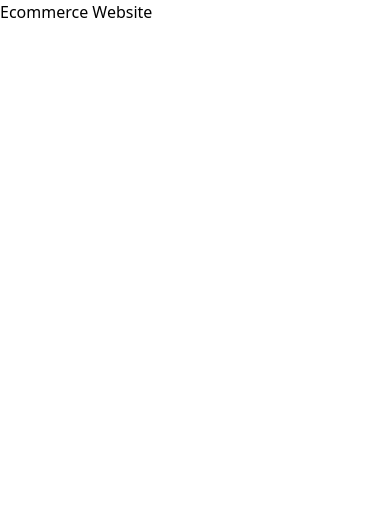
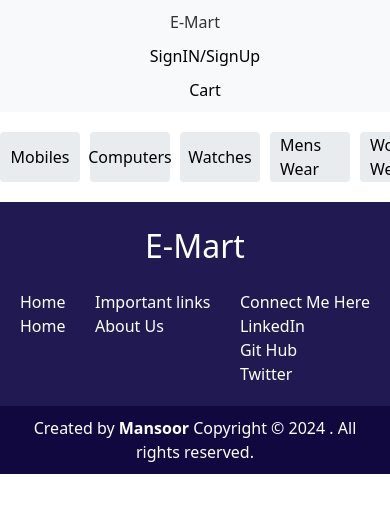
Before and after one commit to Mansoor-P/E-Commerce-Website, a React (Vite) app: page / in a window 390 px wide. Shown: the top 512 px of the page. Built offline with nearby package versions, Linux system fonts and the light colour scheme.

Commit message:
Landing Page with Navbar and Footer Designed responsive

```diff
--- a/src/App.jsx
+++ b/src/App.jsx
@@ -1,11 +1,15 @@
 import "react";
 import "./App.css";
 import "./index.css";
+import { Route, Routes } from "react-router-dom";
+import LandingPage from "./stores/pages/LandingPage";
 
 function App() {
   return (
     <>
-      <h1 className="text-3xl font-bold ">Ecommerce Website</h1>
+      <Routes>
+        <Route path="/" element={<LandingPage />} />
+      </Routes>
     </>
   );
 }
--- a/src/main.jsx
+++ b/src/main.jsx
@@ -1,10 +1,12 @@
-import React from 'react'
-import ReactDOM from 'react-dom/client'
-import App from './App.jsx'
+import React from "react";
+import ReactDOM from "react-dom/client";
+import App from "./App.jsx";
+import { BrowserRouter } from "react-router-dom";
 
-
-ReactDOM.createRoot(document.getElementById('root')).render(
-  <React.StrictMode>
-    <App />
-  </React.StrictMode>,
-)
+ReactDOM.createRoot(document.getElementById("root")).render(
+  <BrowserRouter>
+    <React.StrictMode>
+      <App />
+    </React.StrictMode>
+  </BrowserRouter>
+);
--- /dev/null
+++ b/src/stores/components/Footer/Footer.jsx
@@ -0,0 +1,56 @@
+import React from "react";
+import { Link } from "react-router-dom";
+import styles from "./Footer.module.css";
+
+const Footer = () => {
+  const linkCategories = [
+    {
+      name: "Home",
+      links: [{ text: "Home", path: "/" }],
+    },
+    {
+      name: "Important links",
+      links: [{ text: "About Us", path: "/about_us" }],
+    },
+    {
+      name: "Connect Me Here",
+      links: [
+        { text: "LinkedIn", path: "https://www.linkedin.com/in/mansoor0731/" },
+        { text: "Git Hub", path: "https://www.github.com/Mansoor-P/" },
+        { text: "Twitter", path: "https://twitter.com/mansoor0731" },
+      ],
+    },
+  ];
+
+  return (
+    <>
+      <footer className={styles.footer}>
+        <div className={styles.footer_brand}>
+          <Link className={styles.navbarBrand} to="/">
+            E-Mart
+          </Link>
+        </div>
+        {linkCategories.map((category, index) => (
+          <div key={index} className={styles.footerCol}>
+            <h5>{category.name}</h5>
+            <ul className={styles.footerLinks}>
+              {category.links.map((link, linkIndex) => (
+                <li key={linkIndex}>
+                  <Link to={link.path}>{link.text}</Link>
+                </li>
+              ))}
+            </ul>
+          </div>
+        ))}
+      </footer>
+      <div className={styles.foobar}>
+        <p>
+          Created by <strong> Mansoor </strong>
+          Copyright © 2024 . All rights reserved.
+        </p>
+      </div>
+    </>
+  );
+};
+
+export default Footer;
--- /dev/null
+++ b/src/stores/components/Footer/Footer.module.css
@@ -0,0 +1,58 @@
+.footer {
+  background-color: #211951;
+  display: flex;
+  justify-content: space-between;
+  flex-wrap: wrap;
+  padding: 20px;
+  margin-top: 20px;
+}
+
+.footer_brand {
+  font-size: 2rem;
+  color: white;
+  margin-bottom: 20px;
+  flex: 1 0 100%;
+  text-align: center;
+}
+
+.footer_brand:hover {
+  color: #836fff;
+}
+
+.footer_col {
+  flex: 1 0 20%;
+  margin-bottom: 20px;
+}
+
+.footer_links,
+h5 {
+  color: white;
+}
+.footer_links,
+a {
+  color: white;
+}
+
+.footer-links:hover,
+a:hover {
+  color: #836fff;
+}
+
+.foobar {
+  background-color: #11083f;
+  color: white;
+  text-align: center;
+  padding: 10px;
+}
+
+@media (max-width: 768px) {
+  .footer-col {
+    flex: 1 0 50%;
+  }
+}
+
+@media (max-width: 576px) {
+  .footer-col {
+    flex: 1 0 100%;
+  }
+}
--- /dev/null
+++ b/src/stores/components/Navbar/Navbar.jsx
@@ -0,0 +1,29 @@
+import React from "react";
+import { Link } from "react-router-dom";
+import styles from "./Navbar.module.css";
+
+const Navbar = () => {
+  return (
+    <div className={styles.navbarSection}>
+      <div className={styles.navSection}>
+        <Link to="/" className={styles.customLink}>
+          <div className={styles.title}>
+            <h2>E-Mart</h2>
+          </div>
+        </Link>
+
+        <div className={styles.search}>
+          <input type="text" placeholder="Search..." />
+        </div>
+        <div className={styles.user}>
+          <div className={styles.userDetail}>SignIN/SignUp</div>
+        </div>
+        <Link to="/cart" className={styles.customLink}>
+          <div className={styles.cart}>Cart</div>
+        </Link>
+      </div>
+    </div>
+  );
+};
+
+export default Navbar;
--- /dev/null
+++ b/src/stores/components/Navbar/Navbar.module.css
@@ -0,0 +1,58 @@
+.navbarSection {
+  display: flex;
+  flex-direction: column;
+  align-items: center;
+  padding: 10px;
+  background-color: #f8f9fa;
+}
+
+.navSection {
+  display: flex;
+  justify-content: space-between;
+  align-items: center;
+  width: 100%;
+  max-width: 1200px;
+}
+
+.title h2 {
+  margin: 0;
+  color: #333;
+}
+
+.search input {
+  padding: 5px;
+  border: 1px solid #ccc;
+  border-radius: 4px;
+}
+
+.user .userDetail {
+  margin-left: 20px;
+  cursor: pointer;
+}
+
+.cart {
+  margin-left: 20px;
+  cursor: pointer;
+}
+
+.customLink {
+  text-decoration: none;
+  color: inherit;
+}
+
+@media (max-width: 768px) {
+  .navSection {
+    flex-direction: column;
+  }
+
+  .search input {
+    width: 100%;
+    margin-top: 10px;
+    display: none;
+  }
+
+  .user,
+  .cart {
+    margin-top: 10px;
+  }
+}
--- /dev/null
+++ b/src/stores/components/Navbar/ProductLinks.jsx
@@ -0,0 +1,61 @@
+import React from "react";
+import { Link } from "react-router-dom";
+import styles from "./ProductLinks.module.css";
+
+const ProductLinks = () => {
+  return (
+    <div className={styles.subMenu}>
+      <ul>
+        <Link to="/mobiles" className={styles.customLink}>
+          <li>Mobiles</li>
+        </Link>
+
+        <Link to="/computers" className={styles.customLink}>
+          <li>Computers</li>
+        </Link>
+
+        <Link to="/watch" className={styles.customLink}>
+          <li>Watches</li>
+        </Link>
+
+        <Link to="/men" className={styles.customLink}>
+          <li>Mens Wear</li>
+        </Link>
+
+        <Link to="/woman" className={styles.customLink}>
+          <li>Woman Wear</li>
+        </Link>
+
+        <Link to="/furniture" className={styles.customLink}>
+          <li>Furniture</li>
+        </Link>
+
+        <Link to="/kitchen" className={styles.customLink}>
+          <li>Kitchen</li>
+        </Link>
+
+        <Link to="/fridge" className={styles.customLink}>
+          <li>Fridge</li>
+        </Link>
+
+        <Link to="/books" className={styles.customLink}>
+          <li>Books</li>
+        </Link>
+
+        <Link to="/speakers" className={styles.customLink}>
+          <li>Speakers</li>
+        </Link>
+
+        <Link to="/tv" className={styles.customLink}>
+          <li>TV's</li>
+        </Link>
+
+        <Link to="/ac" className={styles.customLink}>
+          <li>AC</li>
+        </Link>
+      </ul>
+    </div>
+  );
+};
+
+export default ProductLinks;
--- /dev/null
+++ b/src/stores/components/Navbar/ProductLinks.module.css
@@ -0,0 +1,64 @@
+.subMenu {
+  width: 100%;
+  overflow: hidden;
+  display: flex;
+  justify-content: center;
+  margin-top: 20px;
+}
+
+.subMenu ul {
+  list-style-type: none;
+  padding: 0;
+  display: flex;
+  flex-wrap: nowrap;
+  margin: 0;
+  overflow-x: auto;
+  scroll-snap-type: x mandatory;
+  -webkit-overflow-scrolling: touch;
+}
+
+.subMenu ul::-webkit-scrollbar {
+  display: none;
+}
+
+.subMenu ul {
+  -ms-overflow-style: none;
+  scrollbar-width: none;
+}
+
+.subMenu li {
+  padding: 10px;
+  background-color: #e9ecef;
+  border-radius: 4px;
+  cursor: pointer;
+  transition: background-color 0.3s;
+  flex: 0 0 auto;
+  scroll-snap-align: start;
+  margin-right: 10px;
+  width: 100px;
+  height: 50px;
+  display: flex;
+  justify-content: center;
+  align-items: center;
+}
+
+.subMenu li:hover {
+  background-color: #ced4da;
+}
+
+.customLink {
+  text-decoration: none;
+  color: inherit;
+}
+
+@media (max-width: 768px) {
+  .subMenu ul {
+    flex-wrap: nowrap;
+    overflow-x: auto;
+  }
+
+  .subMenu li {
+    width: 80px;
+    height: 50px;
+  }
+}
--- /dev/null
+++ b/src/stores/pages/LandingPage.jsx
@@ -0,0 +1,16 @@
+import React from "react";
+import Navbar from "../components/Navbar/Navbar";
+import ProductLinks from "../components/Navbar/ProductLinks";
+import Footer from "../components/Footer/Footer";
+
+const LandingPage = () => {
+  return (
+    <>
+      <Navbar />
+      <ProductLinks />
+      <Footer />
+    </>
+  );
+};
+
+export default LandingPage;
```
Also changed, not shown: src/index.css (line endings or trailing spaces).
